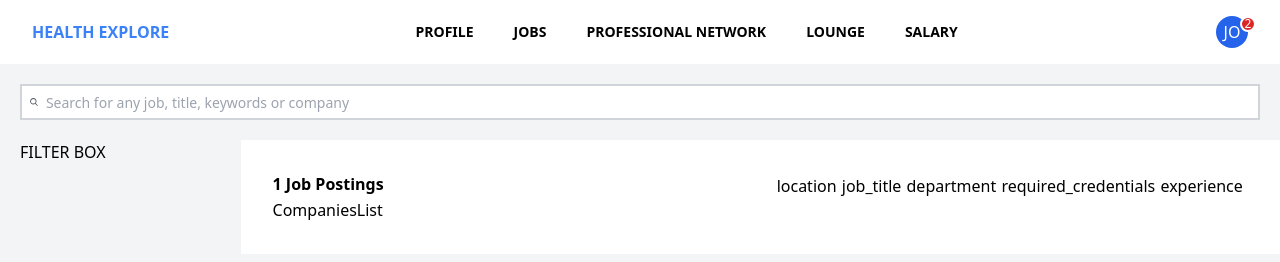
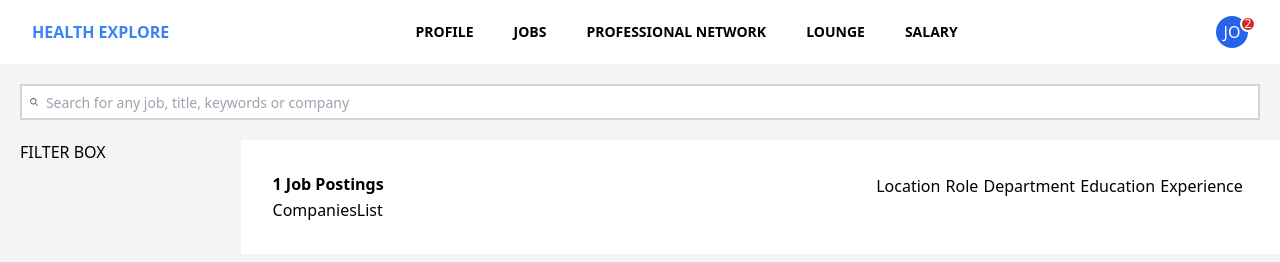
Before and after one commit to vineethasok/vineeth-asokkumar-2021-02-18, a Next.js app: page / in a window 1280 px wide. Shown: the top 262 px of the page. Built offline with nearby package versions, Linux system fonts and the light colour scheme.

Commit message:
Add Sort Element Changes

```diff
--- a/components/SortElement.js
+++ b/components/SortElement.js
@@ -1,6 +1,6 @@
 import React from 'react'
 
-const SortElement = ({ name, value, sortFn}) => {
+const SortElement = ({ name, title, value, sortFn}) => {
   let sortClass = "arrow";
   if (value) {
     sortClass += ` ${value}`;
@@ -21,8 +21,8 @@ const SortElement = ({ name, value, sortFn}) => {
   }
 
   return (
-    <div className="" key={name} onClick={() => sortNow() }>
-      {name} <i className={sortClass}></i>
+    <div className="cursor-pointer" key={name} onClick={() => sortNow() }>
+      {title} <i className={sortClass}></i>
     </div>
   )
 }
--- a/pages/index.js
+++ b/pages/index.js
@@ -16,7 +16,7 @@ const Index = () => {
 
   let sortUrlParams = {}
   let sortOptions = ["location", "job_title", "department", "required_credentials", "experience"]
-
+  let sortOptionsName = ["Location", "Role", "Department", "Education", "Experience"]
 
   if (router.query.sort) {
     let sort = router.query.sort
@@ -55,7 +55,7 @@ const Index = () => {
             <p className="font-bold">{totalPostings()} Job Postings</p>
             <div className="hidden md:flex justify-end">
               {sortOptions.map((sortElement, index) => <>
-                <SortElement name={sortElement} value={sortUrlParams[sortElement]} sortFn={updateSort} key={index} />
+                <SortElement name={sortElement} title={sortOptionsName[index]} value={sortUrlParams[sortElement]} sortFn={updateSort} key={index} />
               </>)}
             </div>
 
```
